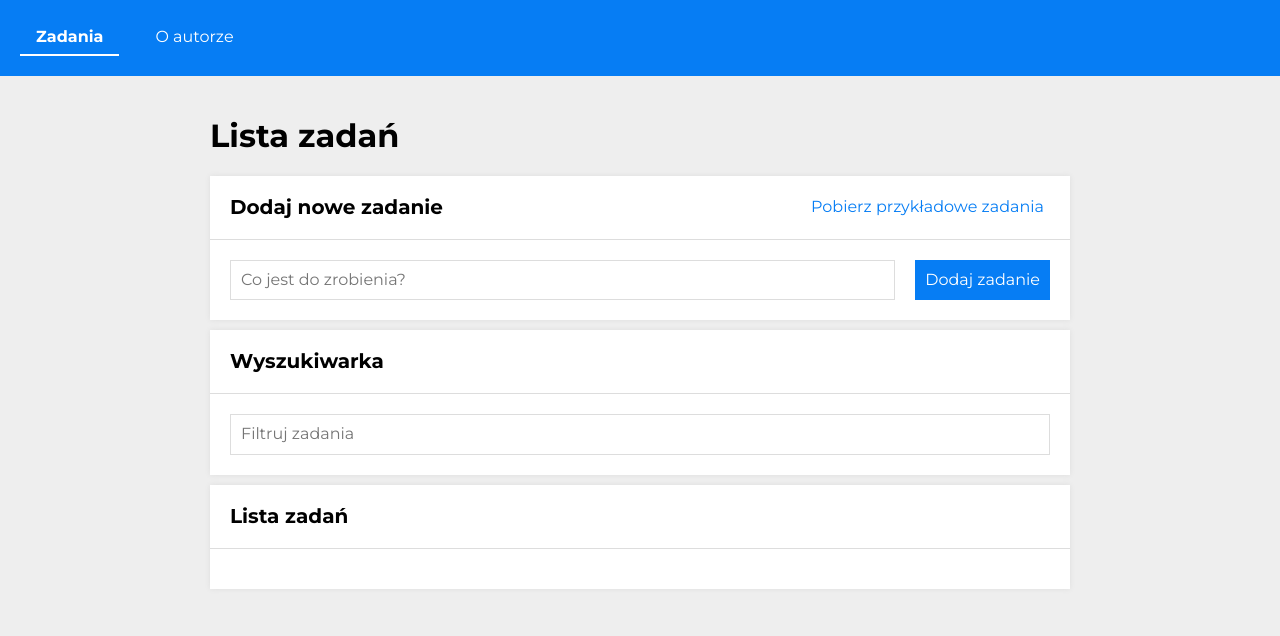
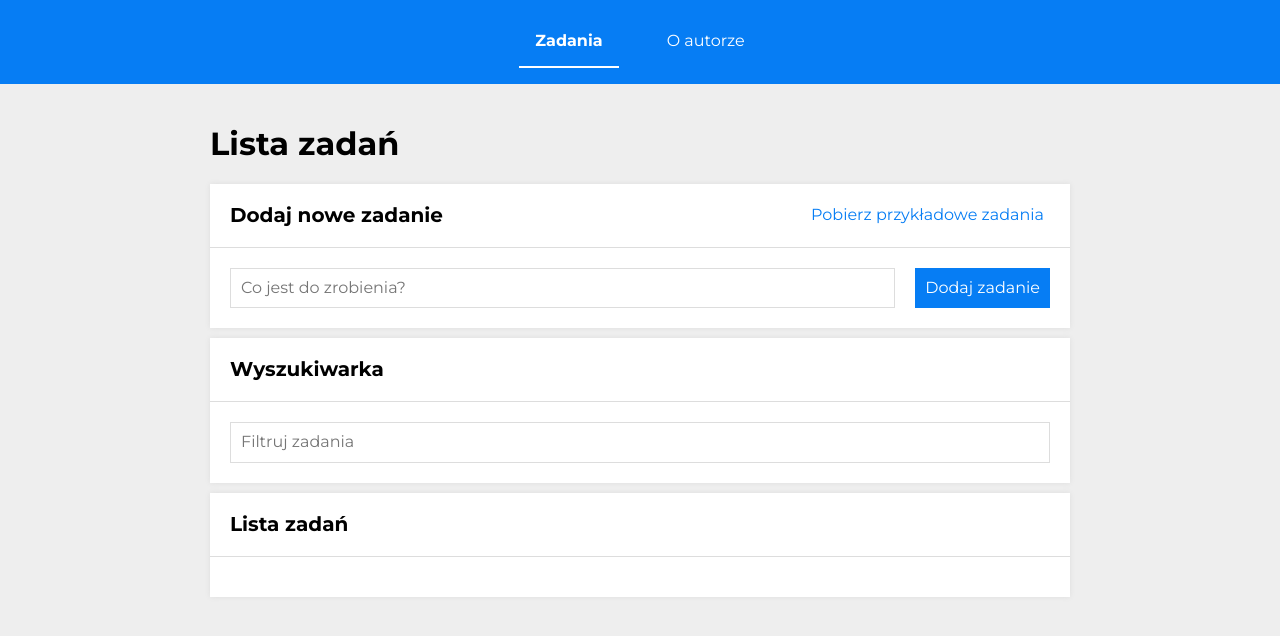
Before and after one commit to kamila-falgowska/todo-list-react, a React (Create React App) app: page /#/zadania in a window 1280 px wide. Shown: the top 636 px of the page. Built offline with nearby package versions, Linux system fonts and the light colour scheme.

Commit message:
Improve navigation UI – centered links and added hover transition

```diff
--- a/src/Navigation/index.js
+++ b/src/Navigation/index.js
@@ -1,11 +1,11 @@
 import { toTasks, toAuthor } from "../routes";
-import { StyledNavLink, Wrapper } from "./styled";
+import { StyledNavLink, NavWrapper } from "./styled";
 
 const Navigation = () => (
-    <Wrapper>
+    <NavWrapper>
         <StyledNavLink to={toTasks()}>Zadania</StyledNavLink>
         <StyledNavLink to={toAuthor()}>O autorze</StyledNavLink>
-    </Wrapper>
+    </NavWrapper>
 );
 
 export default Navigation;
--- a/src/Navigation/styled.js
+++ b/src/Navigation/styled.js
@@ -8,10 +8,24 @@ export const Wrapper = styled.nav`
     gap: 20px;
 `;
 
+export const NavWrapper = styled.nav`
+    display: flex;
+    justify-content: center;
+    gap: 32px;
+    background: ${({ theme }) => theme.colors.primary};
+    padding: 16px;
+`;
+
 export const StyledNavLink = styled(NavLink)`
     color: white;
     text-decoration: none;
-    padding: 8px 16px;
+    padding: 16px;
+    font-weight: normal;
+    transition: 0.3s;
+
+    &:hover {
+        color: ${({ theme }) => theme.colors.primaryHover};
+    }
 
     &.active {
         font-weight: bold;
```
